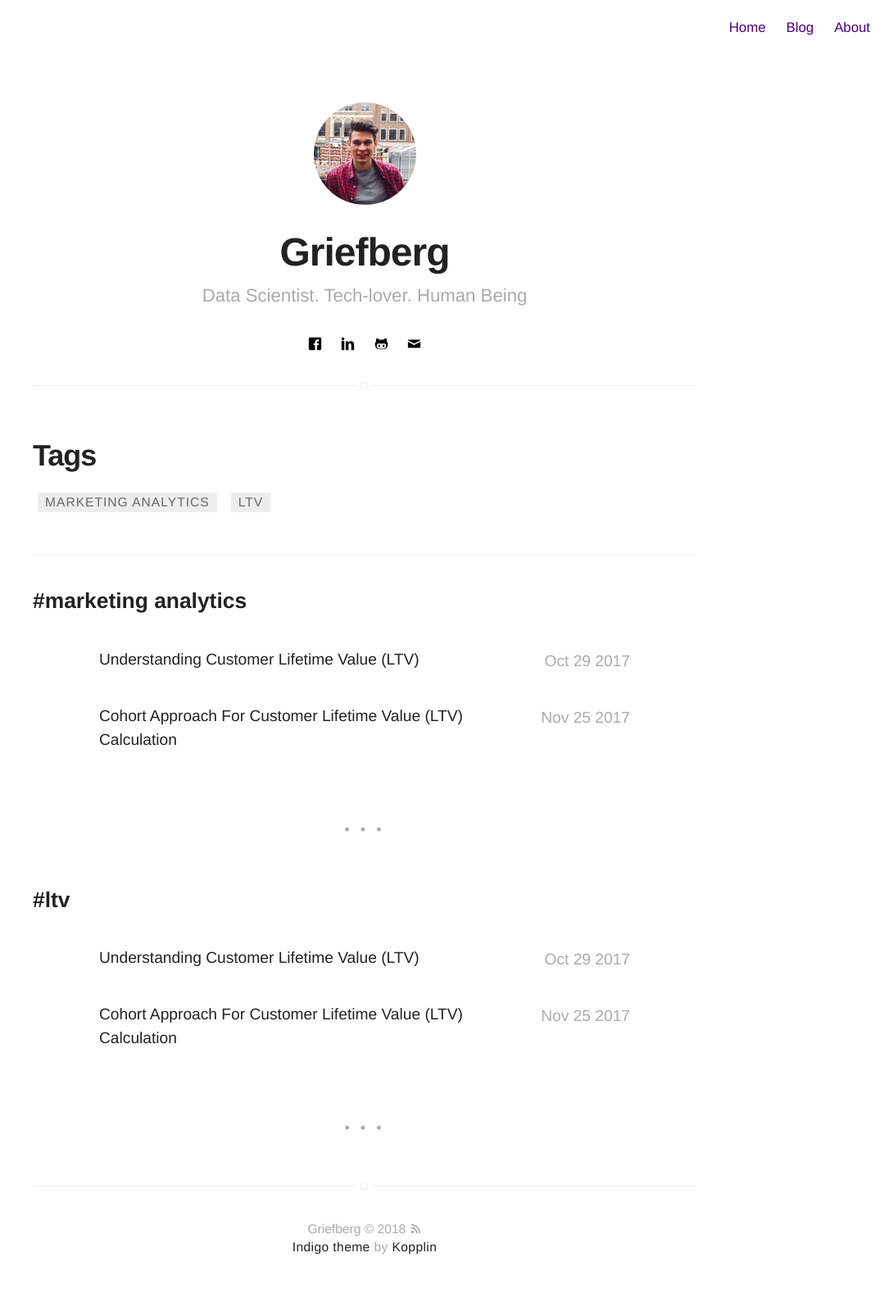
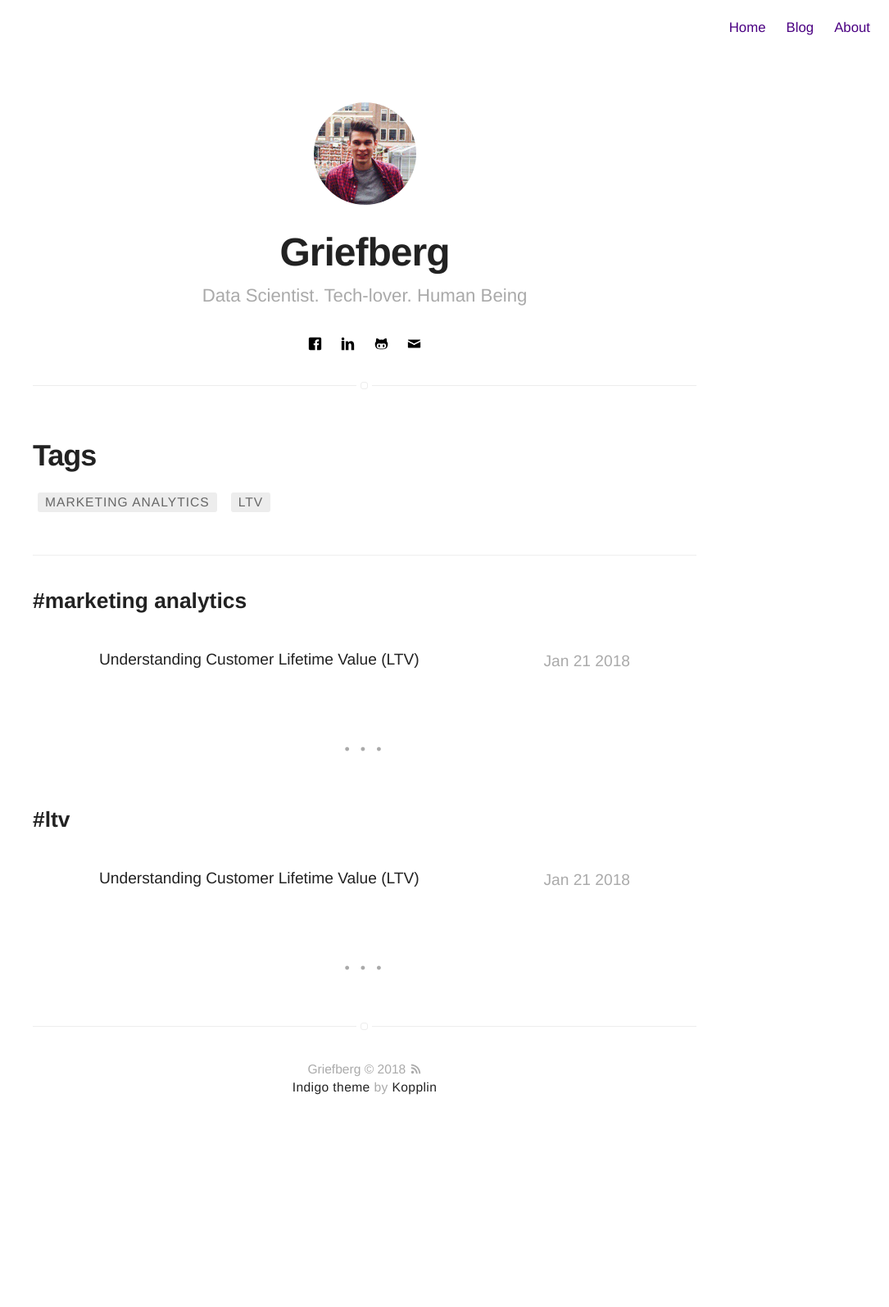
Before and after one commit to Griefberg/Griefberg.github.io, a Jekyll site: the page built from tags.html, in a window 1280 px wide. Shown: the whole page at 82% size, without its empty margins (195-1280 px from the left). Built offline with Jekyll 4.4.1, drawn with Linux system fonts in a browser that asks for light colours; after the commit the page ends 1400 px from its top, so only the background shows below that; some of the changed lines change nothing that is shown.

Commit message:
first article

```diff
--- a/_posts/2018-01-06-how-to-calculate-ltv-cohorts.markdown
+++ b/_drafts/2018-01-06-how-to-calculate-ltv-cohorts.markdown
@@ -1,7 +1,7 @@
 ---
 title: "Cohort Approach For Customer Lifetime Value (LTV) Calculation"
 layout: post
-date: 2017-11-25 12:00
+date: 2018-01-28 18:00
 image: /assets/images/markdown.jpg
 headerImage: false
 tag:
@@ -11,6 +11,7 @@ category: blog
 author: Griefberg
 externalLink: false
 datatable: true
+draft: true
 hidden: true
 description: Different methods of calculating LTV
 # jemoji: '<img class="emoji" title=":ramen:" alt=":ramen:" src="https://assets.github.com/images/icons/emoji/unicode/1f35c.png" height="20" width="20" align="absmiddle">'
--- a/_posts/2018-01-01-how-to-calculate-ltv.markdown
+++ b/_posts/2018-01-01-how-to-calculate-ltv.markdown
@@ -1,7 +1,7 @@
 ---
 title: "Understanding Customer Lifetime Value (LTV)"
 layout: post
-date: 2017-10-29 17:45
+date: 2018-01-21 20:00
 image: /assets/images/markdown.jpg
 headerImage: false
 tag:
@@ -10,29 +10,29 @@ tag:
 category: blog
 author: Griefberg
 externalLink: false
-hidden: true
-description: Different methods of calculating LTV
+hidden: false
+description: Understanding Customer Lifetime Value (LTV)
 # jemoji: '<img class="emoji" title=":ramen:" alt=":ramen:" src="https://assets.github.com/images/icons/emoji/unicode/1f35c.png" height="20" width="20" align="absmiddle">'
 ---
 
-There are plenty of articles about LTV calculations: it seems that every marketing company has written about it in their PR blogs. Despite this fact, it wasn't easy for me to find something that combines both theory and practice. That's why after reading 10+ articles about LTV I decided to try to aggregate all acquired knowledge in this paper.
+There are plenty of articles about LTV to get a general overview of this term. However, if you want to go deeper, it could be quite difficult to understand what's behind these fancy formulas. That's why after reading 10+ articles about LTV I decided to try to aggregate all acquired knowledge in this paper.
 
 # What is LTV?
-The easiest way to understand this concept in theory is to look at customer cohorts. Cohorts term came to marketing from demography and generally means people who made some action during some time period (for example, people who married in 2015). When you compare cohorts, you could get some insights about the changes in people's behaviour. Now imagine that you have a food delivery business. In this case we could define a cohort like all customers who made their first order during, for example, a month. So, there are cohorts of June 2017, July 2017, etc.  Now if you want to get cohorts lifetime value you need to sum all expected returns from them:
+**LTV** is a sum of all returns a company expects to get from a customer during their current and future relationships. The easiest way to understand this concept in theory is to look at customers' cohorts. This term originates from a demographic study and generally means people who made some action during some time period (for example, people who married in 2015). We also could define a cohort like all customers who made their first orders within a month. So, there are cohorts of December 2017, January 2018, etc.  Now if you want to get a cohorts lifetime value you need to sum all expected returns from them:
 
 \begin{equation}
     \text{Cohort LTV} = \text{Cohort Gross Margin in Month 0} + ... + \text{Cohort Gross Margin in Month N + ...}
 \end{equation}
 
-Sure, you could sum just revenue flows, but it's more appropriate to use Gross Margin:
+Sure, you could sum revenue flows, but it's more appropriate to use Gross Margin:
 
 \begin{equation}
     \text{ Gross Margin = Revenue } * \text { Gross Margin % = Revenue } * \frac{\text{Revenue - COGS}}{\text{Revenue}}
 \end{equation}
 
-You could see the formula for Gross Margin above, but what's COGS? This is a cost of goods sold. If you don't know how to calculate it in case of your company, just ask guys from your financial department. Regarding the example of food delivery service, your Gross Margin could be just the sum of the commission your company gets from every order.
+You could see the formula for Gross Margin above, but what's COGS? This is a [cost of goods sold](https://en.wikipedia.org/wiki/Cost_of_goods_sold). For example, your Gross Margin could be just the sum of the commission your company gets from every order.
 
-If you look at Cohorts LTV formula above, the whole point is that we couldn't get accurate LTV but only try to predict it varying our aggregation assumptions. We could simplify it (and loose some accuracy, of course) in the following way:
+If you look at Cohorts LTV formula above, the whole point is that we couldn't get accurate LTV but only try to predict it varying our aggregation assumptions. We could simplify it (and lose some accuracy) in the following way:
 
 \begin{equation}
     \text{ Cohort LTV = Cohort Size } * \text{R}_0 * \text{AGMPU}_0 +  \text{Cohort Size} * \text{R}_1 * \text{AGMPU}_1  +  \text{ ...} \\\
@@ -42,31 +42,31 @@ If you look at Cohorts LTV formula above, the whole point is that we couldn't ge
     \text{ AGMPU}_n \text{ – average gross margin per user in month n (e.g. 5 bucks in the 0th month, 11 bucks in 1st month, etc.) }
 \end{equation}
 
-Sometimes people discount it by rate to get the present value of future money (yes, 100 dollars next year ≠ 100 dollars today):
+Sometimes people discount it by rate to get the present value of future revenue (yes, 100 dollars next year ≠ 100 dollars today):
 
 \begin{equation}
     \text{ Cohort LTV = Cohort Size } * \text{R}_0 * \text{AGMPU}_0  +  \text{Cohort Size} * \text{R}_1 * \frac{\text{AGMPU}_1}{\text{ (1 + d)}}  +  \text{ ...}  \\\
     \text{where} \\\
     \text{d - discount rate, i.e. the interest rate you can get if you put your money in the bank } \\\
-    \text{ (by the way, of course, we don't discount cash flow of 0th month) }
+    \text{ (by the way we don't discount cash flow of 0th month) }
 \end{equation}
 
-The final step is just to get rid of this cohort terminology and talk about one customer. Just remove Cohort Size from the formula and we get the formula of Customer Lifetime Value:
+The final step is just to get rid of this cohort terminology and talk about one customer. Just remove Cohort Size from the formula and we get Customer Lifetime Value:
 
 \begin{equation}
     \text{ Customer LTV = } \text{R}_0 * \text{AGMPU}_0  + \text{R}_1 * \frac{\text{AGMPU}_1}{\text{ (1 + d)}^1} + \text{ ...} +
         \text{R}_n * \frac{\text{AGMPU}_n}{\text{ (1 + d)}^n}  + \text{ ... } \qquad  \text{ (1) }
 \end{equation}
 
-Understanding $$R_0, R_1$$ is not pretty straightforward without cohorts' context, but just think about it as some kind of probability that a user will bring money in nth period of their customer life cycle.
+Understanding $$R_0, R_1$$ could be not clear without cohorts' context, but just think about them as some kind of probability that a user will bring revenue in the n-th period of their customer life cycle.
 
 So, cool! We got it! Let's move to a more practical side. Technically I see two ways of calculating LTV in practice depending of the accuracy we want to achieve and the data we have:
-1. **Simple and less accurate way (more aggregations)**: assume that R and AGMPU are **constant** over customer lifetime
-2. **More complicated and a bit more accurate way (less aggregations)**: assume that R and AGMPU are **not constant** over customer lifetime
+1. **A simple but less accurate approach (more aggregations)**: assume that R and AGMPU are **constant** over customer's lifetime
+2. **A less simple but more accurate approach (less aggregations)**: assume that R and AGMPU are **not constant** over customer's lifetime
 
-## Simple and less accurate way (more aggregations)
+## A simple but less accurate approach
 Okay, let's make the following assumptions:
-- **AGMPU** is a constant: every month a customer brings us the same amount of money (we can calculate it on historical data or just assume some amount)
+- **AGMPU** is a constant: every month a customer brings us the same amount of revenue (we can calculate it on historical data or just assume some amount)
 - **R** is a constant: each month R % of the last month customers continue using a service or simply saying each month the constant percent (1 - R) of customers churn (we can calculate it on historical data or assume)
 
 Assuming this, we get the following:
@@ -95,18 +95,18 @@ If we didn't discount, we would get the following very common formula:
     \text{ Customer LTV = } \frac{AGMPU}{1-R} = \frac{AGMPU}{\text{churn rate}}
 \end{equation}
 
-Manipulations above could be also explained using [exponential decay constant](https://en.wikipedia.org/wiki/Exponential_decay), but, as for me, geometric series is the clearest way. However, if you start reading some articles about LTV, you could find that some authors just mention it without any explanation.
+Manipulations above could be also explained using an [exponential decay constant](https://en.wikipedia.org/wiki/Exponential_decay), but, for me, geometric series is the clearest way. However, if you start reading some articles about LTV, you could find that some authors just mention it without any explanation.
 
 Other useful recommendations regarding this approach (3):
 - [Some people](http://tomtunguz.com/churn-fallacies/) also multiply the calculated LTV by a factor (ex. 0.75), because a churn rate could be higher in reality.
 - If you try to calculate LTV for SaaS, then look [here](http://www.forentrepreneurs.com/ltv/). The logic is the same, you just need to make more assumptions.
 - Use the above approach (3) if you have a lack of time or data.
 
-## More complicated and a bit more accurate way (less aggregations)
-The point of more complicated approach is just to take the formula (1) as it is. Don't assume that a retention rate and AGMPU are constants. The algorithm will be the followoing:
-1. Calculate historical retention rates and AGMPU for cohorts (of course, if you have historical data, otherwise, use the first approach above).
+## A less simple but more accurate approach
+The point of more complicated approach is just to take the formula (1) as it is. Don't assume that a retention rate and AGMPU are constants. The algorithm will be the following:
+1. Calculate historical retention rates and AGMPU for cohorts (if you have historical data, otherwise, use the first approach above).
 2. Calculate average historical retention rates and AGMPU weighted on cohorts' sizes.
-3. Fit statistical models for retention rates and AGMPU versus cohorts lifespan.
+3. Fit statistical models for retention rates and AGMPU versus cohorts' lifespan.
 4. Predict retention rates and AGMPU for the future using created models  (ideally, you will find such an exponential function for a retention rate that it will go to zero after some lifetime).
 5. Calculate LTV using the formula (1)
 
```
Also changed, not shown: 1 other file.
